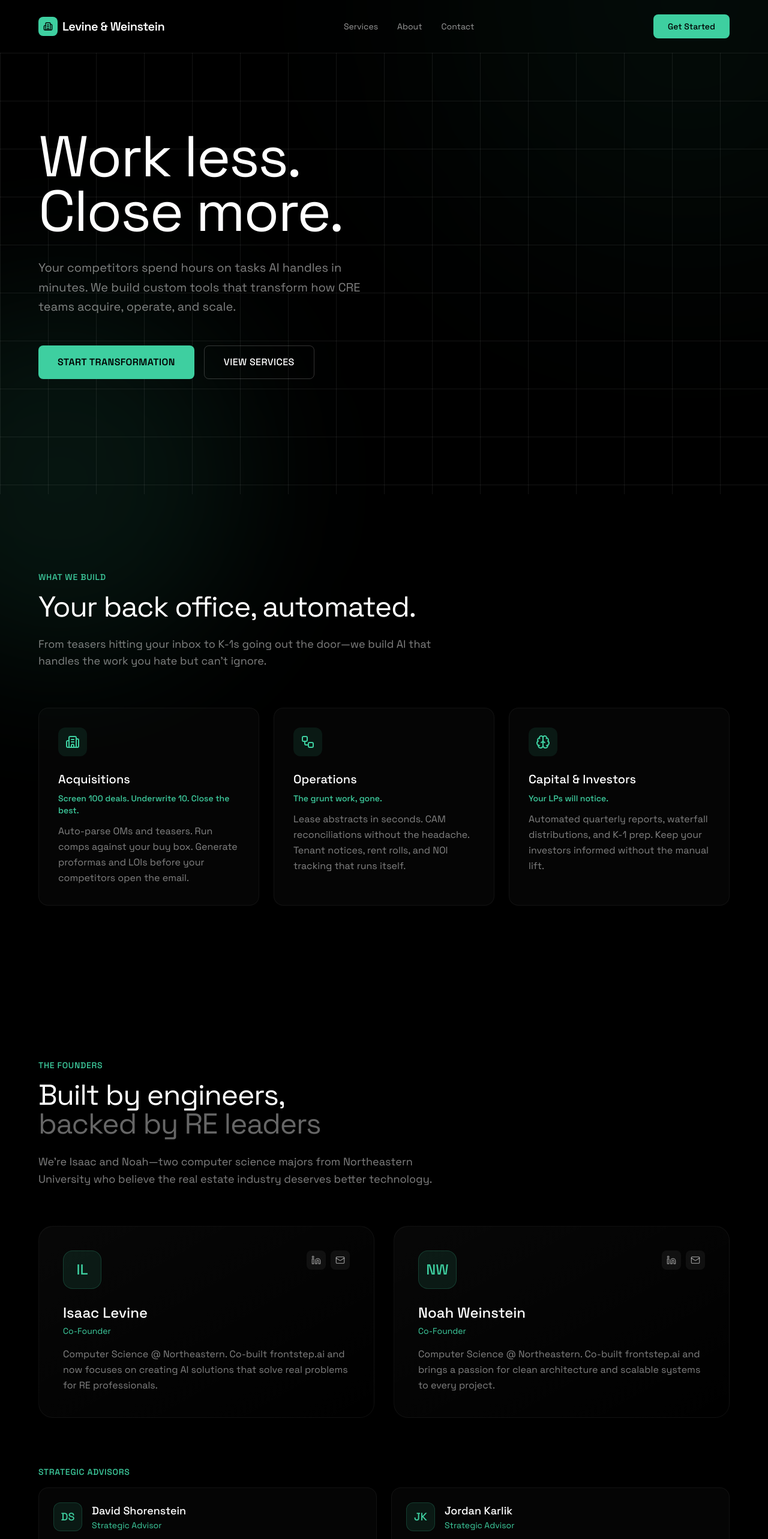
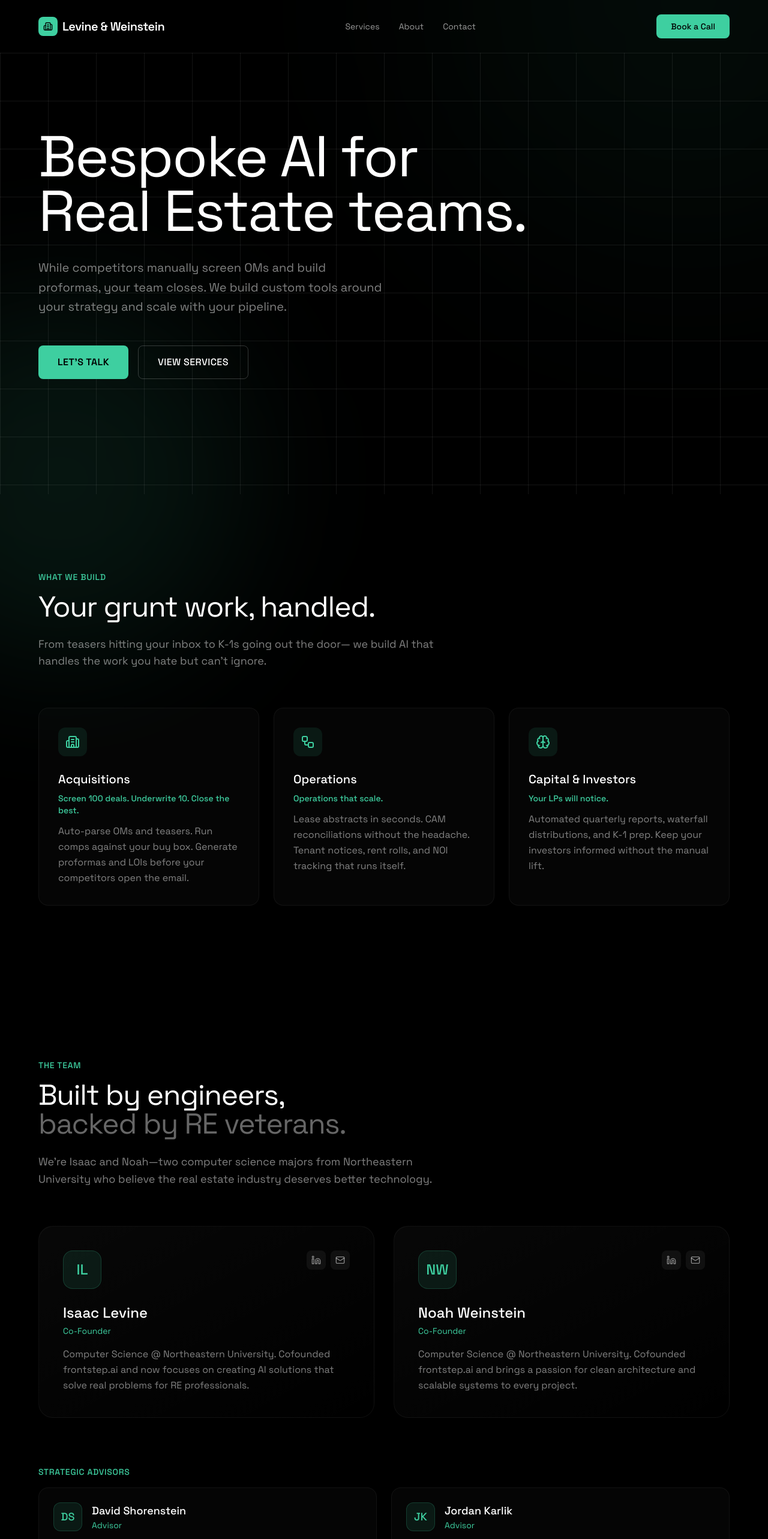
Before and after one commit to dealwire-ai/dealwire, a Next.js app in the folder apps/web/: page / in a window 1280 px wide. Shown: the top 2566 px of the page at 60% size. Built offline with nearby package versions, Linux system fonts and the light colour scheme.

Commit message:
add booking page

```diff
--- /dev/null
+++ b/apps/web/src/app/book/page.tsx
@@ -0,0 +1,79 @@
+'use client';
+
+import Link from 'next/link';
+import { Building2, ArrowLeft } from 'lucide-react';
+import { Button } from "../../components/ui/button";
+
+export default function BookPage() {
+  return (
+    <div className="min-h-screen bg-black text-white font-sans">
+      {/* Ambient Background */}
+      <div className="fixed inset-0 pointer-events-none">
+        <div className="absolute top-0 right-0 w-[800px] h-[800px] bg-[#3ECFA0]/5 rounded-full blur-[150px] -translate-y-1/2 translate-x-1/3" />
+        <div className="absolute bottom-0 left-0 w-[600px] h-[600px] bg-[#3ECFA0]/10 rounded-full blur-[120px] translate-y-1/2 -translate-x-1/3" />
+      </div>
+
+      {/* Navigation */}
+      <nav className="relative z-50 px-6 lg:px-16 py-6">
+        <div className="max-w-7xl mx-auto flex items-center justify-between">
+          <Link href="/" className="flex items-center gap-2">
+            <div className="w-8 h-8 bg-[#3ECFA0] rounded-lg flex items-center justify-center">
+              <Building2 className="w-4 h-4 text-black" />
+            </div>
+            <span className="text-xl font-semibold tracking-tight">Levine & Weinstein</span>
+          </Link>
+          <Link href="/">
+            <Button
+              variant="outline"
+              className="border-white/20 bg-transparent text-white hover:bg-white/5"
+            >
+              <ArrowLeft className="w-4 h-4 mr-2" />
+              Back
+            </Button>
+          </Link>
+        </div>
+      </nav>
+
+      {/* Booking Section */}
+      <section className="relative z-10 px-6 lg:px-16 py-12 lg:py-20">
+        <div className="max-w-4xl mx-auto">
+          <div className="text-center mb-12">
+            <h1 className="text-4xl md:text-5xl lg:text-6xl font-normal tracking-tight mb-6">
+              Book a Call
+            </h1>
+            <p className="text-white/50 text-lg max-w-xl mx-auto">
+              We look forward to meeting you. We&apos;ll discuss your current workflows and explore how AI can help.
+            </p>
+          </div>
+
+          {/* Google Calendar Embed */}
+          <div className="relative rounded-2xl overflow-hidden border border-white/10 bg-white">
+            <iframe
+              src="https://calendar.google.com/calendar/appointments/schedules/AcZssZ3td0Q9gfCME2h4jPFyAzdaciQ4KRazEaPVabIPSllARvS4CMG15Blq48fwHHxfO1QwROdKliYB?gv=true"
+              style={{ border: 0 }}
+              width="100%"
+              height="600"
+              frameBorder="0"
+              title="Schedule a call with Levine & Weinstein"
+            />
+          </div>
+        </div>
+      </section>
+
+      {/* Footer */}
+      <footer className="relative z-10 px-6 lg:px-16 py-12 border-t border-white/5">
+        <div className="max-w-7xl mx-auto flex flex-col md:flex-row items-center justify-between gap-6">
+          <div className="flex items-center gap-2">
+            <div className="w-6 h-6 bg-[#3ECFA0] rounded-md flex items-center justify-center">
+              <Building2 className="w-3 h-3 text-black" />
+            </div>
+            <span className="text-sm text-white/50">Levine & Weinstein</span>
+          </div>
+          <p className="text-sm text-white/30">
+            © {new Date().getFullYear()} All rights reserved.
+          </p>
+        </div>
+      </footer>
+    </div>
+  );
+}
--- a/apps/web/src/app/page.tsx
+++ b/apps/web/src/app/page.tsx
@@ -1,6 +1,7 @@
 'use client';
 
 import React, { useRef } from 'react';
+import Link from 'next/link';
 import { motion, useInView } from 'framer-motion';
 import { Building2, Brain, Workflow, Sparkles, Linkedin, Mail } from 'lucide-react';
 import { Button } from "../components/ui/button";
@@ -40,16 +41,15 @@ export default function Home() {
             <span className="text-xl font-semibold tracking-tight">Levine & Weinstein</span>
           </div>
           <div className="hidden md:flex items-center gap-8 text-sm text-white/60">
-            <a href="#services" className="hover:text-white transition-colors">Services</a>
-            <a href="#about" className="hover:text-white transition-colors">About</a>
-            <a href="#contact" className="hover:text-white transition-colors">Contact</a>
+            <button onClick={() => document.getElementById('services')?.scrollIntoView({ behavior: 'smooth' })} className="hover:text-white transition-colors">Services</button>
+            <button onClick={() => document.getElementById('about')?.scrollIntoView({ behavior: 'smooth' })} className="hover:text-white transition-colors">About</button>
+            <button onClick={() => document.getElementById('contact')?.scrollIntoView({ behavior: 'smooth' })} className="hover:text-white transition-colors">Contact</button>
           </div>
-          <Button
-            className="bg-[#3ECFA0] hover:bg-[#35b88f] text-black font-medium px-6"
-            onClick={() => document.getElementById('contact')?.scrollIntoView({ behavior: 'smooth' })}
-          >
-            Get Started
+          <Link href="/book">
+            <Button className="bg-[#3ECFA0] hover:bg-[#35b88f] text-black font-medium px-6">
+              Book a Call
             </Button>
+          </Link>
         </div>
       </nav>
 
@@ -70,23 +70,24 @@ export default function Home() {
           >
 
             <h1 className="text-5xl md:text-7xl lg:text-8xl font-normal tracking-tight leading-[0.95] mb-8">
-              Work less.<br />
-              Close more.
+              Bespoke AI for<br />
+              Real Estate teams.
             </h1>
 
             <p className="text-lg md:text-xl text-white/50 max-w-xl leading-relaxed mb-12">
-              Your competitors spend hours on tasks AI handles in minutes.
-              We build custom tools that transform how CRE teams acquire, operate, and scale.
+              While competitors manually screen OMs and build proformas, your team closes.
+              We build custom tools around your strategy and scale with your pipeline.
             </p>
 
             <div className="flex flex-col sm:flex-row gap-4">
+              <Link href="/book">
                 <Button
                   size="lg"
                   className="bg-[#3ECFA0] hover:bg-[#35b88f] text-black font-semibold px-8 h-14 text-base uppercase tracking-wide"
-                onClick={() => document.getElementById('contact')?.scrollIntoView({ behavior: 'smooth' })}
                 >
-                Start Transformation
+                  Let&apos;s Talk
                 </Button>
+              </Link>
               <Button
                 size="lg"
                 variant="outline"
@@ -106,10 +107,10 @@ export default function Home() {
           <FadeInSection>
             <p className="text-[#3ECFA0] text-sm font-medium tracking-wider uppercase mb-4">What We Build</p>
             <h2 className="text-4xl md:text-5xl font-normal tracking-tight mb-6">
-              Your back office, automated.
+              Your grunt work, handled.
             </h2>
             <p className="text-white/50 text-lg max-w-2xl mb-16">
-              From teasers hitting your inbox to K-1s going out the door—we build AI that handles the work you hate but can&apos;t ignore.
+              From teasers hitting your inbox to K-1s going out the door— we build AI that handles the work you hate but can&apos;t ignore.
             </p>
           </FadeInSection>
 
@@ -124,7 +125,7 @@ export default function Home() {
               {
                 icon: Workflow,
                 title: "Operations",
-                tagline: "The grunt work, gone.",
+                tagline: "Operations that scale.",
                 description: "Lease abstracts in seconds. CAM reconciliations without the headache. Tenant notices, rent rolls, and NOI tracking that runs itself."
               },
               {
@@ -153,11 +154,11 @@ export default function Home() {
       <section id="about" className="relative z-10 px-6 lg:px-16 py-24 lg:py-32">
         <div className="max-w-7xl mx-auto">
           <FadeInSection>
-            <p className="text-[#3ECFA0] text-sm font-medium tracking-wider uppercase mb-4">The Founders</p>
+            <p className="text-[#3ECFA0] text-sm font-medium tracking-wider uppercase mb-4">The Team</p>
             <h2 className="text-4xl md:text-5xl font-normal tracking-tight mb-6">
               Built by engineers,
               <br />
-              <span className="text-white/40">backed by RE leaders</span>
+              <span className="text-white/40">backed by RE veterans.</span>
             </h2>
             <p className="text-white/50 max-w-2xl text-lg leading-relaxed mb-16">
               We&apos;re Isaac and Noah—two computer science majors from Northeastern University
@@ -170,12 +171,12 @@ export default function Home() {
               {
                 name: "Isaac Levine",
                 role: "Co-Founder",
-                bio: "Computer Science @ Northeastern. Co-built frontstep.ai and now focuses on creating AI solutions that solve real problems for RE professionals."
+                bio: "Computer Science @ Northeastern University. Cofounded frontstep.ai and now focuses on creating AI solutions that solve real problems for RE professionals."
               },
               {
                 name: "Noah Weinstein",
                 role: "Co-Founder",
-                bio: "Computer Science @ Northeastern. Co-built frontstep.ai and brings a passion for clean architecture and scalable systems to every project."
+                bio: "Computer Science @ Northeastern University. Cofounded frontstep.ai and brings a passion for clean architecture and scalable systems to every project."
               }
             ].map((founder, index) => (
               <FadeInSection key={index} delay={index * 0.15}>
@@ -211,13 +212,13 @@ export default function Home() {
               {[
                 {
                   name: "David Shorenstein",
-                  role: "Strategic Advisor",
-                  bio: "15+ years in NYC real estate. Co-founded Silvershore Properties, assembling a $300M+ portfolio across 250+ properties. Former CIO at Forrest Shorenstein Capital, Senior Associate at Marcus & Millichap. NYU Stern graduate."
+                  role: "Advisor",
+                  bio: "15+ years in NYC real estate. Co-founded Silvershore Properties, assembling a $300M+ portfolio across 250+ properties. Former CIO at Forrest Shorenstein Capital, Senior Associate at Marcus & Millichap."
                 },
                 {
                   name: "Jordan Karlik",
-                  role: "Strategic Advisor",
-                  bio: "Started in CMBS at Deutsche Bank and Ernst & Young. Led RE development projects in Chicago through market cycles. Now oversees all aspects of JK Equities with focus on construction and sourcing."
+                  role: "Advisor",
+                  bio: "Started in CMBS at Deutsche Bank and Ernst & Young. Led RE development projects in Chicago through market cycles. Now oversees all aspects of JK Equities, which has collectively participated in $1.5 billion of real estate transactions over 40 years."
                 }
               ].map((advisor, index) => (
                 <div key={index} className="p-6 bg-white/[0.02] border border-white/5 rounded-2xl">
@@ -276,15 +277,14 @@ export default function Home() {
                   In 12 months, you&apos;ll either be the firm that figured out AI—or one of the ones asking how they did it.
                 </p>
                 <div className="flex flex-col sm:flex-row gap-4 justify-center">
-                  <a href="mailto:hello@levineweinstein.com">
+                  <Link href="/book">
                     <Button
                       size="lg"
                       className="bg-[#3ECFA0] hover:bg-[#35b88f] text-black font-semibold px-8 h-14 text-base uppercase tracking-wide w-full sm:w-auto"
                     >
-                      <Mail className="w-5 h-5 mr-2" />
                       Book a Call
                     </Button>
-                  </a>
+                  </Link>
                 </div>
               </div>
             </div>
```
Lines whose indentation alone changed are shown as unchanged.
